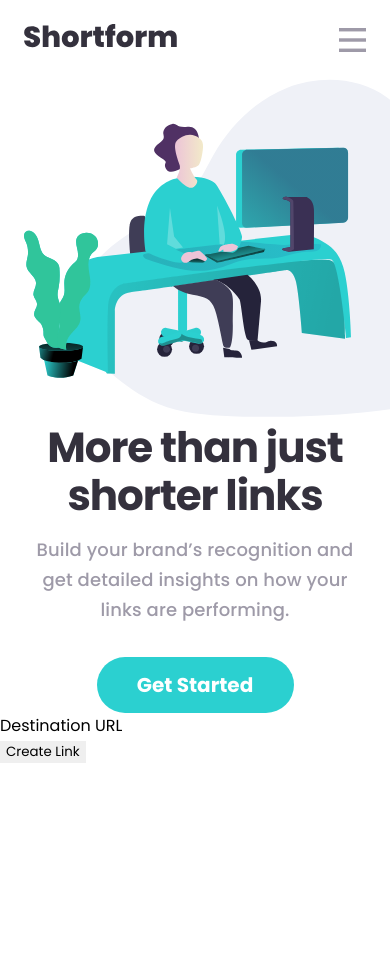
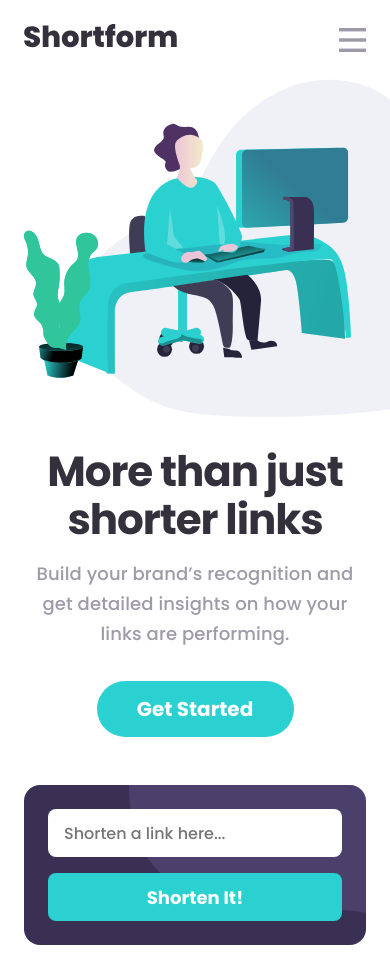
Before and after one commit to djslade/shortform, a React (Vite) app in the folder web/: page / in a window 390 px wide. Before the commit the page ends 844 px from the top, so only its background shows below. Built offline with nearby package versions, Linux system fonts and the light colour scheme.

Commit message:
completed inactive mobile view of shorten form

```diff
--- a/web/src/App.css
+++ b/web/src/App.css
@@ -37,7 +37,7 @@
 
 .hero-container {
   text-align: center;
-  padding: 0 24px;
+  padding: 24px;
   display: flex;
   flex-direction: column;
   align-items: center;
@@ -80,3 +80,40 @@
   color: #ffffff;
   text-decoration: none;
 }
+
+.shorten-container {
+  padding: 24px;
+}
+
+.shorten-form {
+  background-color: #3a3054;
+  background-image: url("/bg-shorten-mobile.svg");
+  background-repeat: no-repeat;
+  background-position: top right;
+  padding: 24px;
+  display: flex;
+  flex-direction: column;
+  gap: 16px;
+  border-radius: 16px;
+}
+
+.shorten-form-input {
+  width: 100%;
+  font-size: 16px;
+  line-height: 36px;
+  padding: 0 16px;
+  height: 48px;
+  border-radius: 8px;
+  color: #34313d;
+  font-weight: 500;
+}
+
+.shorten-form-btn {
+  background-color: #2bd0d0;
+  color: #ffffff;
+  font-weight: 700;
+  font-size: 18px;
+  width: 100%;
+  height: 48px;
+  border-radius: 8px;
+}
--- a/web/src/App.tsx
+++ b/web/src/App.tsx
@@ -54,10 +54,13 @@ function App() {
           Get Started
         </a>
       </div>
-      <form action="">
+      <section className="shorten-container">
+        <form className="shorten-form">
           <div className="">
-          <label htmlFor="dest">Destination URL</label>
+            <label htmlFor="dest"></label>
             <input
+              className="shorten-form-input"
+              placeholder="Shorten a link here..."
               type="url"
               id="dest"
               name="dest"
@@ -65,8 +68,9 @@ function App() {
               onChange={changeDest}
             />
           </div>
-        <button>Create Link</button>
+          <button className="shorten-form-btn">Shorten It!</button>
         </form>
+      </section>
     </>
   );
 }
```
Also changed, not shown: web/public/bg-shorten-mobile.svg (added). Lines whose indentation alone changed are shown as unchanged.
